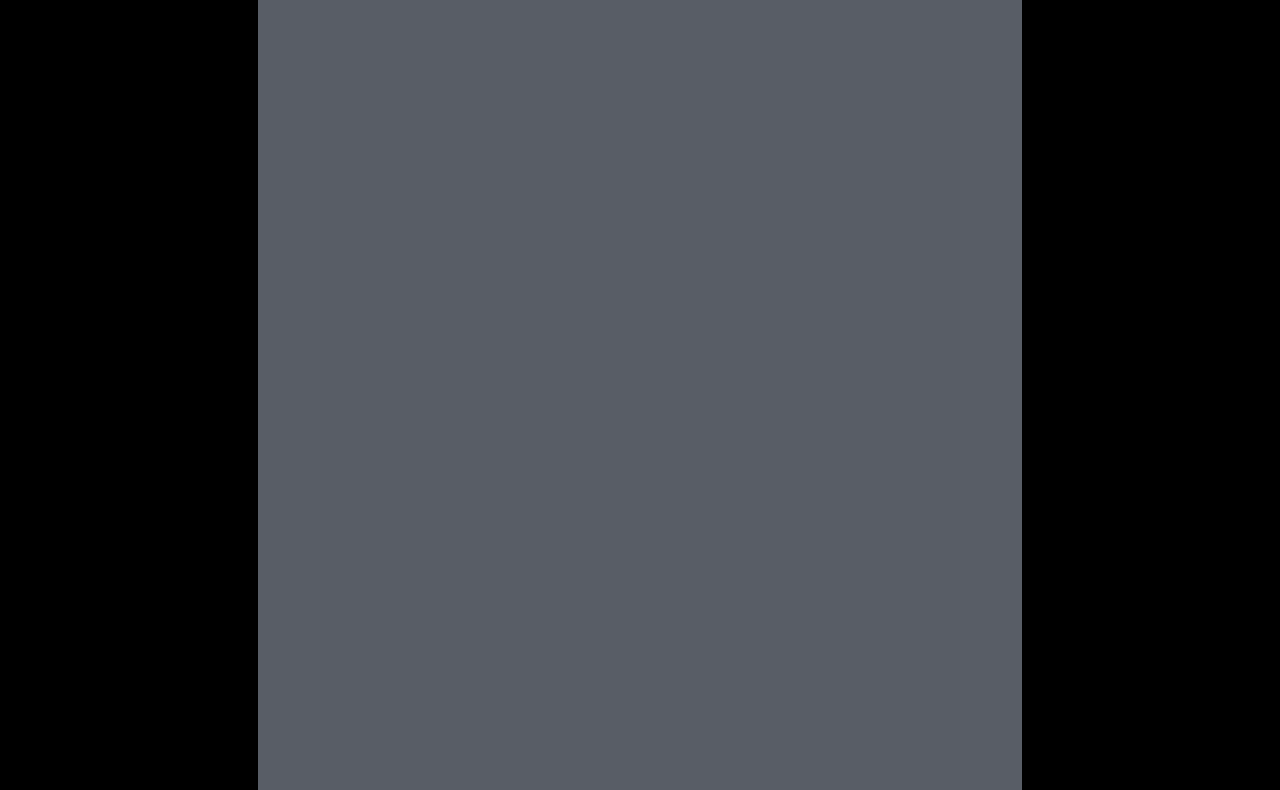
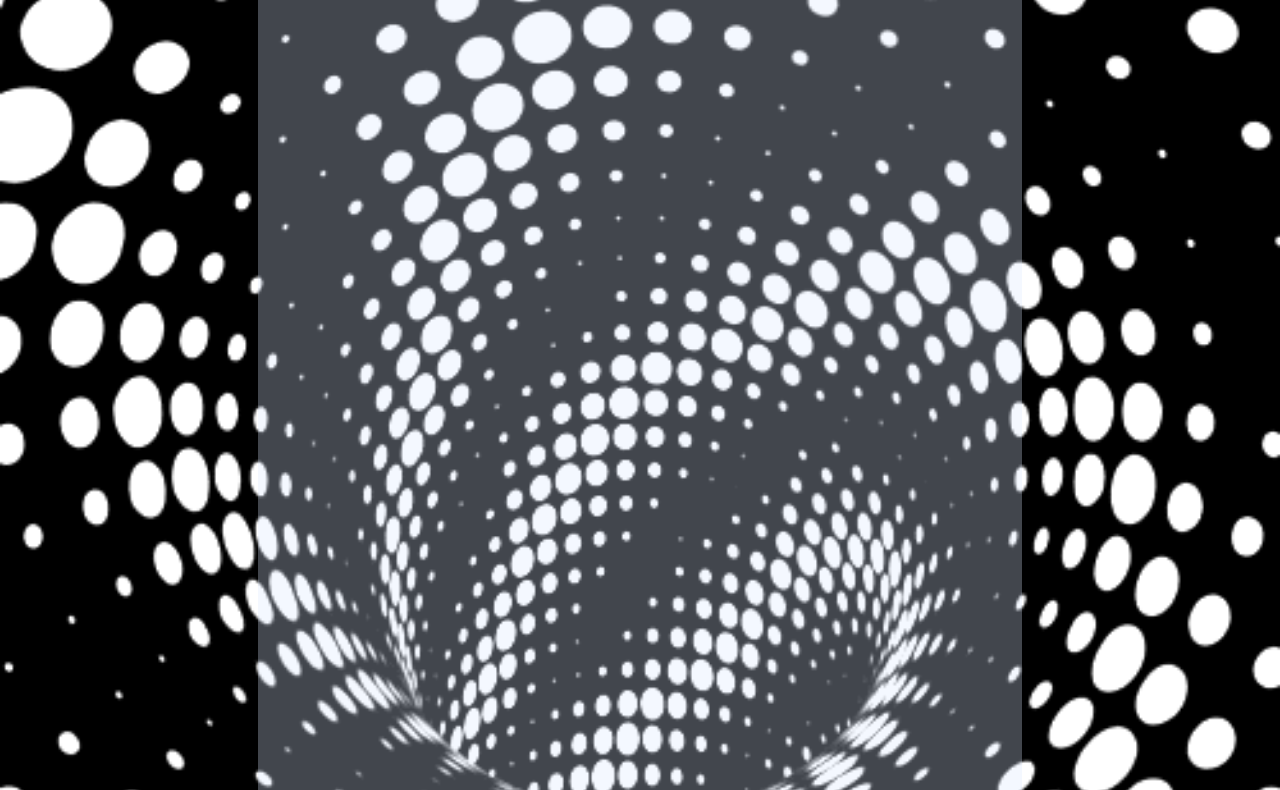
Before and after one commit to Peptidase/Peptidase.Github.io, a plain HTML site: page index.html in a window 1280 px wide. Shown: the part 152-942 px from the top of the page. Drawn offline with Linux system fonts and the light colour scheme.

Commit message:
Added backgroundGif Test

```diff
--- a/stylesheet.css
+++ b/stylesheet.css
@@ -8,11 +8,13 @@
 	margin-left:250px;
 	margin-right:250px;
 	margin-bottom:100px;
-	background-color: rgba(219, 232, 255, 0.4);
+	background-color: rgba(219, 232, 255, 0.3);
 }
 
 body{
 background-color:#000;
+background-image:url("Trippy.gif");
+background-size: cover;
 
 }
 
```
Also changed, not shown: index.html (+1 -1 lines), Trippy.gif (added).
